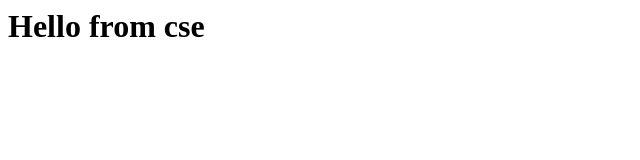
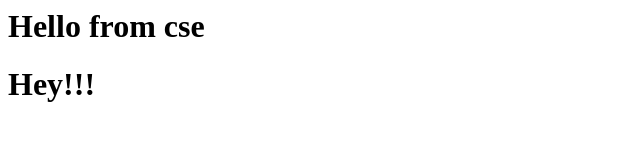
Before and after one commit to Shivtej18/AIDS-demo, a plain HTML site: page index.html in a window 1280 px wide. Shown: the whole page, without its empty margins (0-640 px from the left). Drawn offline with Linux system fonts and the light colour scheme.

Commit message:
Update index.html

```diff
--- a/index.html
+++ b/index.html
@@ -1 +1,2 @@
 <h1>Hello from cse</h1>
+<h1>Hey!!!</h1>
```
